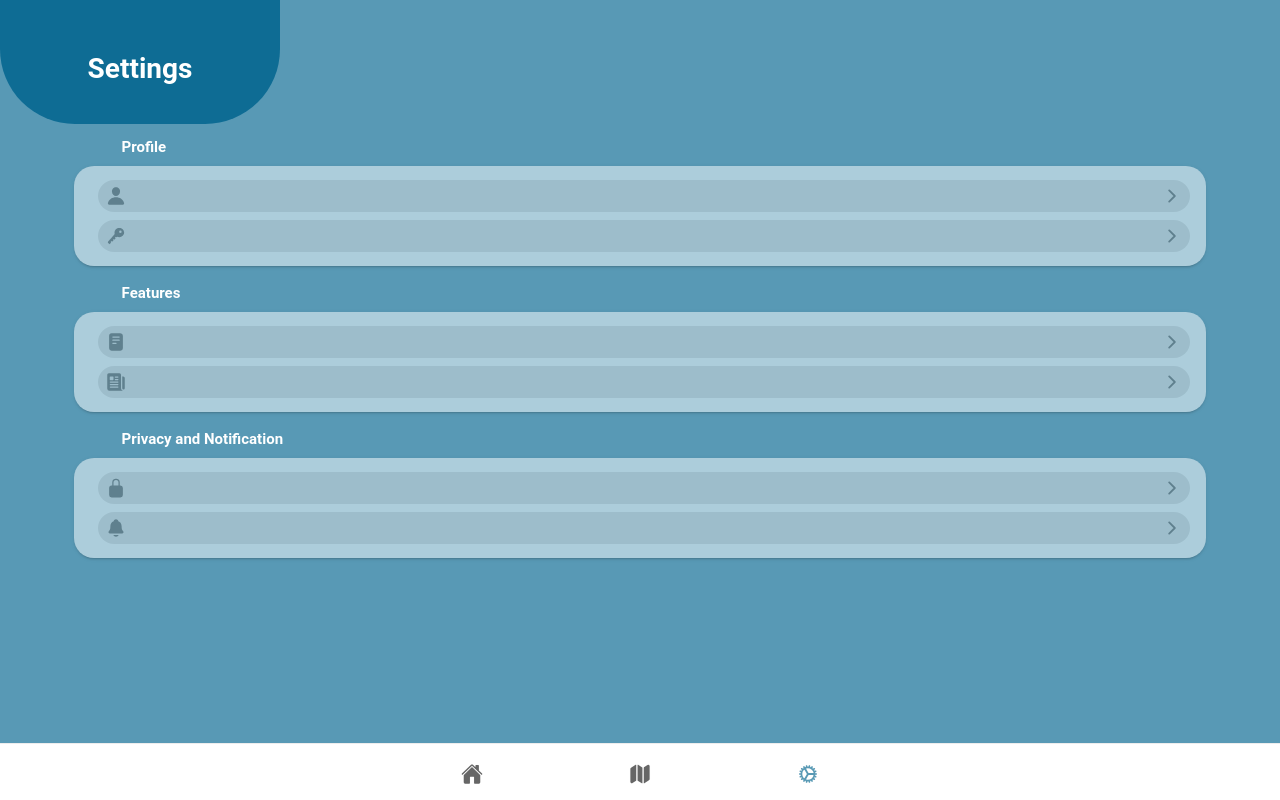
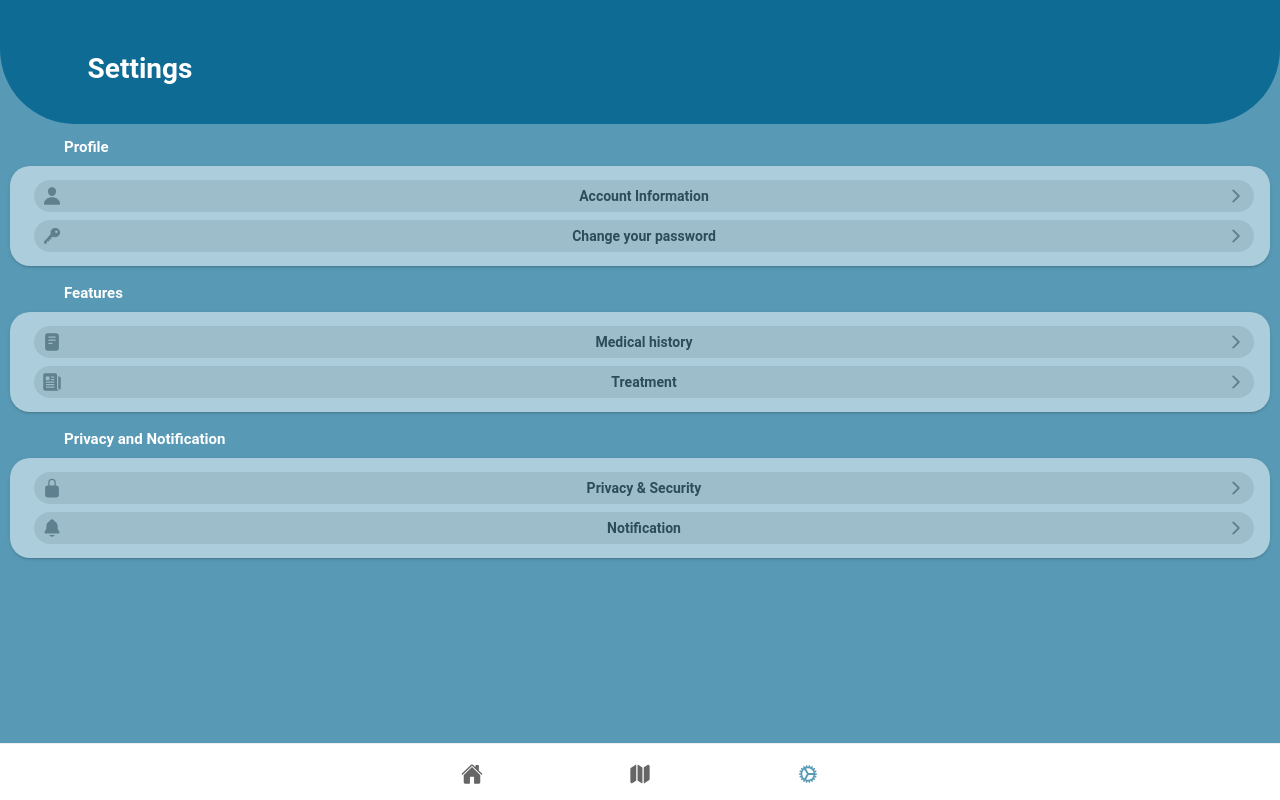
Before and after one commit to DonBos27/MNA_HEALTH, a React (Create React App) app: page /setting in a window 1280 px wide. Built offline with nearby package versions, Linux system fonts and the light colour scheme.

Commit message:
There is a change

```diff
--- a/src/components/Chip.js
+++ b/src/components/Chip.js
@@ -2,13 +2,13 @@ import { IonChip, IonIcon, IonLabel } from "@ionic/react";
 import './SettingCard.css';
 function Chip(props) {
   return (
-    <div>
+    <>
       <IonChip className="chip" >
         <IonIcon icon={props.IconLeft} />
-        <IonLabel>{props.Label}</IonLabel>
-        <IonIcon icon={props.props.IconRight}></IonIcon>
+        <p>{props.Label}</p>
+        <IonIcon icon={props.IconRight}></IonIcon>
       </IonChip>
-    </div>
+    </>
   );
 }
 
--- a/src/components/Header.css
+++ b/src/components/Header.css
@@ -1,6 +1,6 @@
 .header {
     position: absolute;
-    width: 280px;
+    width: 100%;
     height: 124px;
     left: 0px;
     top: 0px;
--- a/src/components/SettingCard.css
+++ b/src/components/SettingCard.css
@@ -5,9 +5,9 @@
   opacity: 0.5;
   border-radius: 20px;
 }
-.line {
+/* .line {
   border-bottom: 0.5px solid red;
-}
+} */
 .chip {
   width: 100%;
   text-align: center;
--- a/src/components/SettingCard.js
+++ b/src/components/SettingCard.js
@@ -2,26 +2,43 @@ import Chip from "./Chip";
 import { IonCard, IonLabel } from "@ionic/react";
 import "./SettingCard.css";
 function SettingCard(props) {
-    return (
-        <div>
-            {/* <IonLabel className="title">vfgsij</IonLabel> */}
-            <IonCard className="links-card">
-                <Chip
-                    props={props}
-                    Label={props.TopLabel}
-                    IconLeft={props.IconLeft}
-                    // href={props.href}
-                />
-                {/* <div className="line"></div> */}
-                <Chip
-                    props={props}
-                    Label={props.BottomLabel}
-                    IconLeft={props.IconLeftBottom}
-                    IconRight={props.IconLeft}
-                />
-            </IonCard>
-        </div>
+    // return (
+    //     <IonCard className="links-card">
+    //       <Chip
+    //         props={props}
+    //         Label={props.TopLabel}
+    //         IconLeft={props.IconLeft}
+    //       />
+    //       {/* <div className="line"></div> */}
+    //       <Chip
+    //         props={props}
+    //         Label={props.BottomLabel}
+    //         IconLeft={props.IconLeftBottom}
+    //         IconRight={props.IconLeft}
+    //       />
+    //     </IonCard>
+    //   );
 
-    );
+
+    // return (
+        // <div>
+        //     {/* <IonLabel className="title">vfgsij</IonLabel> */}
+        //     <IonCard className="links-card">
+        //         <Chip
+        //             props={props}
+        //             Label={props.topLabel}
+        //             IconLeft={props.IconLeft}
+        //         />
+        //         {/* <div className="line"></div> */}
+        //         <Chip
+        //             props={props}
+        //             Label={props.bottomLabel}
+        //             IconLeft={props.IconLeftBottom}
+        //             IconRight={props.IconLeft}
+        //         />
+        //     </IonCard>
+        // </div>
+
+    // );
 }
 export default SettingCard;
--- a/src/pages/Home.js
+++ b/src/pages/Home.js
@@ -38,7 +38,7 @@ const Home = () => {
                                     <img src={Doctor} scrolly='true' style={{ marginRight: "15px", width: "25%", borderRadius: "50px", backgroundColor: "#0e6c94", marginLeft: "20px" }} />
                                 </span>
                                 <span scrolly='true'>
-                                    <img src={Report} scrolly='true' style={{ marginRight: "3n0px",width: "25%", borderRadius: "50px", backgroundColor: "#0e6c94", marginLeft: "20px" }} />
+                                    <img src={Report} scrolly='true' style={{ marginRight: "30px",width: "25%", borderRadius: "50px", backgroundColor: "#0e6c94", marginLeft: "20px" }} />
                                 </span>
                             </div>
                         </div>
--- a/src/pages/Setting.css
+++ b/src/pages/Setting.css
@@ -1,9 +1,6 @@
 .main {
   --background: rgba(14, 108, 148, 0.69);
   /* position: absolute; */
-}
-.set {
-  padding: 0 5%;
 }
 .set h2 {
   margin-left: 5%;
--- a/src/pages/Setting.js
+++ b/src/pages/Setting.js
@@ -5,14 +5,16 @@ import {
     IonTabButton,
     IonIcon,
     IonLabel,
+    IonCard,
 } from '@ionic/react';
 import Header from '../components/Header';
 import { person, chevronForward, key, reader, newspaper, notifications, lockClosed } from "ionicons/icons";
 import "./Setting.css";
 import SettingCard from "../components/SettingCard";
 import TabBar from '../components/TabBar';
+import Chip from '../components/Chip';
 
-const Setting = () => {
+const Setting = (props) => {
     return (
         <IonPage >
             <IonContent
@@ -22,29 +24,52 @@ const Setting = () => {
                 <Header title='Settings' />
                 <div className="set">
                     <h2 className='settingTitle' style={{ paddingTop: "120px" }}>Profile</h2>
-                    <SettingCard
+                    <IonCard className="links-card">
+                        <Chip
+                            props={props}
+                            Label="Account Information"
                             IconLeft={person}
-                        IconLeftBottom={key}
                             IconRight={chevronForward}
-                        TopLabel="Account Information"
-                        BottomLabel="Change your password"
                         />
+                        <Chip
+                            props={props}
+                            Label="Change your password"
+                            IconLeft={key}
+                            IconRight={chevronForward}
+                        />
+                    </IonCard>
                     <h2>Features</h2>
-                    <SettingCard
+                    <IonCard className="links-card">
+                        <Chip
+                            props={props}
+                            Label="Medical history"
                             IconLeft={reader}
-                        IconLeftBottom={newspaper}
                             IconRight={chevronForward}
-                        TopLabel="Medical history"
-                        BottomLabel="Treatment"
                         />
+                        <Chip
+                            props={props}
+                            Label="Treatment"
+                            IconLeft={newspaper}
+                            IconRight={chevronForward}
+                        />
+                    </IonCard>
                     <h2>Privacy and Notification</h2>
-                    <SettingCard
+                    <IonCard className="links-card">
+                        <Chip
+                            props={props}
+                            Label="Privacy & Security"
                             IconLeft={lockClosed}
-                        IconLeftBottom={notifications}
                             IconRight={chevronForward}
-                        TopLabel="Privacy & Security"
-                        BottomLabel="Notification"
-                    /></div>
+                        />
+                        {/* <div className="line"></div> */}
+                        <Chip
+                            props={props}
+                            Label="Notification"
+                            IconLeft={notifications}
+                            IconRight={chevronForward}
+                        />
+                    </IonCard>
+                </div>
             </IonContent>
             <TabBar />
         </IonPage>
```
Also changed, not shown: 1 other file (tests, documents, lock files or other folders). Lines whose indentation alone changed are shown as unchanged.
